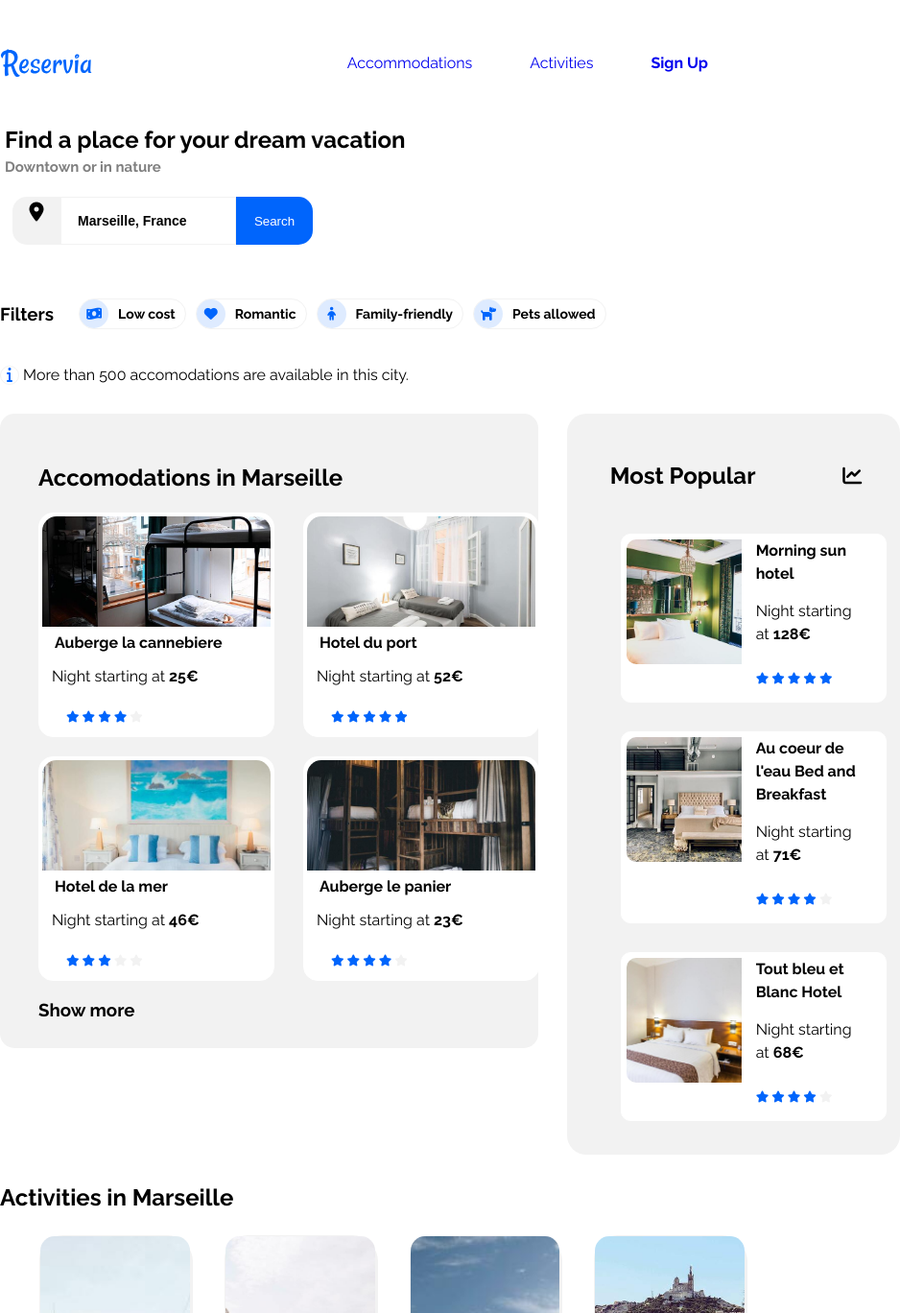
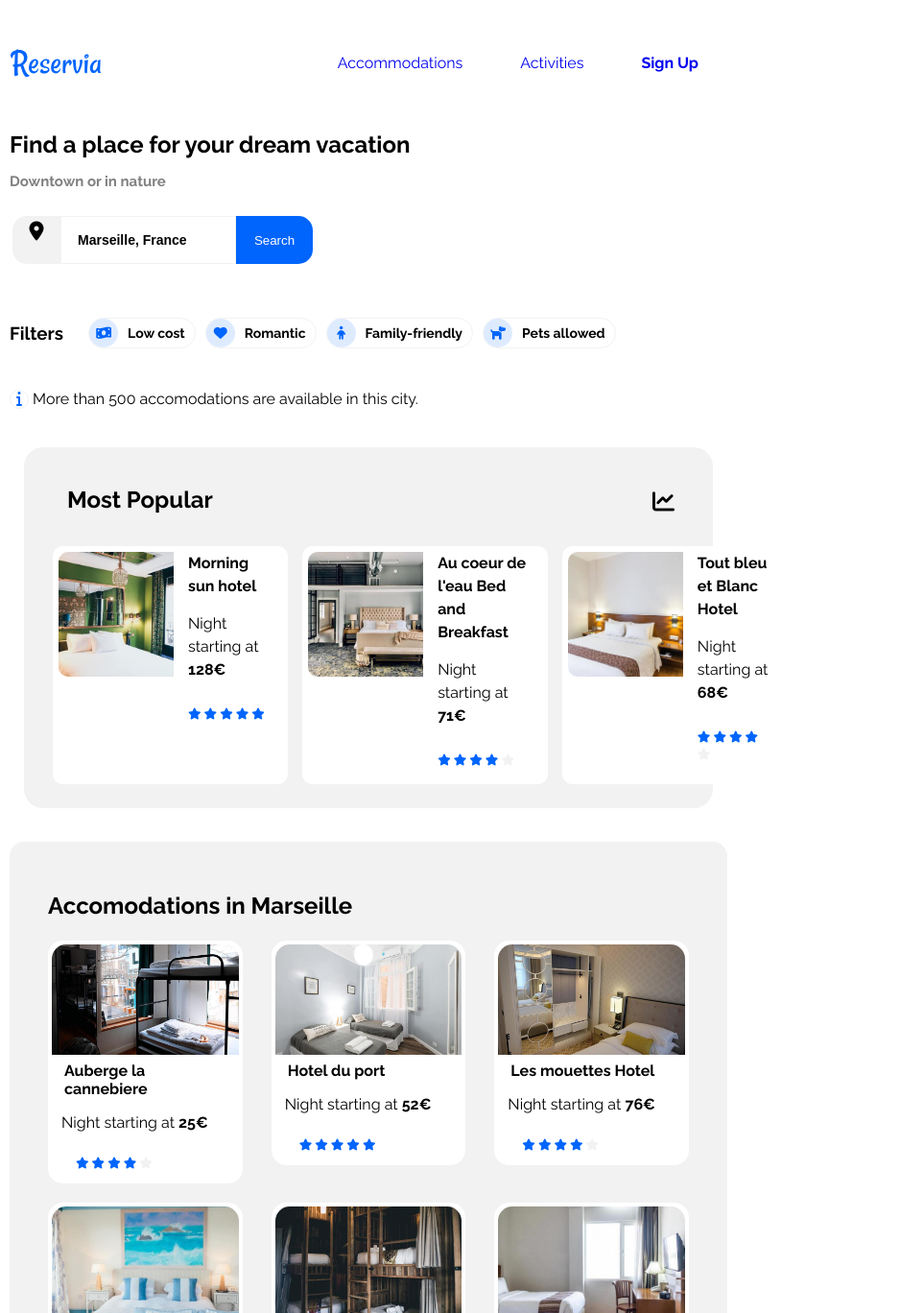
Before and after one commit to fcammy/Reservia, a plain HTML site: page index.html in a window 768 px wide. Shown: the top 1368 px of the page at 96% size, 938 px wide, since content can reach past the window. Drawn offline with Linux system fonts and the light colour scheme.

Commit message:
added tablet media queries

```diff
--- a/assets/style/style.css
+++ b/assets/style/style.css
@@ -735,3 +735,105 @@ footer {
 
     }
 }
+
+@media only screen and (min-width: 768px) and (max-width: 1211px) {
+
+    .container {
+        display: flex;
+        flex-direction: column;
+    }
+
+    nav {
+        display: flex;
+        margin: 10px 0px;
+        padding: 10px 10px;
+        justify-content: space-between;
+    }
+    header h2, h6 {
+        padding: 5px 10px;
+        margin: 0;
+    }
+    .filter-container {
+        display: flex;
+        padding: 20px 10px;
+        align-items: center;
+    }
+
+    .information {
+        padding: 10px 10px;
+    }
+
+    .container-accomodations {
+        display: flex;
+        justify-content: space-between;
+        margin: 15px 0;
+        padding: 0px 10px;
+        gap: 20px;
+        flex-direction: column;
+    }
+
+    .popular {
+        background-color: #F2F2F2;
+        border-radius: 20px;
+        display: flex;
+        margin: 15px;
+        padding: 10px 20px;
+    }
+
+    .card-header {
+        display: flex;
+        justify-content: space-between;
+
+    }
+
+    .card-header i {
+        margin: 15px 0px;
+        padding: 10px;
+        font-size: 23px;
+    }
+
+    .popular-container {
+        display: flex;
+        margin: 0 10px 15px 0;
+        flex-direction: row;
+        gap:15px;
+    }
+
+    .popular-card {
+        display: flex;
+        margin: 0px 10px;
+        padding: 5px 5px;
+        width: 100%;
+        border: 1px solid white;
+        background-color: white;
+        border-radius: 10px;
+        height: 100%;
+    }
+
+    .accomodation-card {
+        padding: 10px 40px;
+        background-color: #F2F2F2;
+        border-radius: 15px;
+        height: fit-content;
+        flex-wrap: nowrap;
+        width: 100%;
+        order: 2;
+    }
+    .card-container {
+        display: grid;
+        grid-template-columns: repeat(3, 1fr);
+        grid-column-gap: 30px;
+        grid-row-gap: 20px;
+    }
+
+    .hotel-img img {
+        width: 100%;
+        height: 115px;
+        object-fit: cover;
+        border-top-left-radius: 15px;
+        border-top-right-radius: 15px;
+    }
+    .activities-title h2 {
+        padding: 0 25px;
+    }
+}
```
Also changed, not shown: 1 other file.
